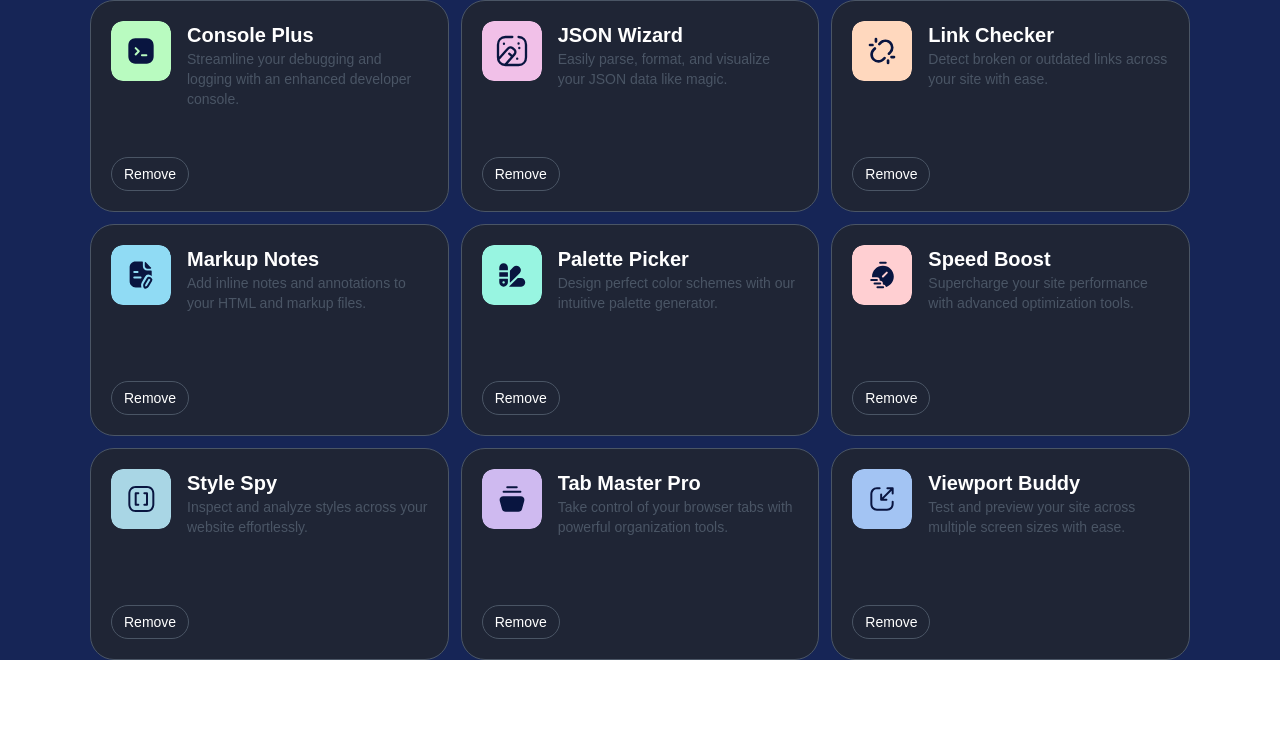
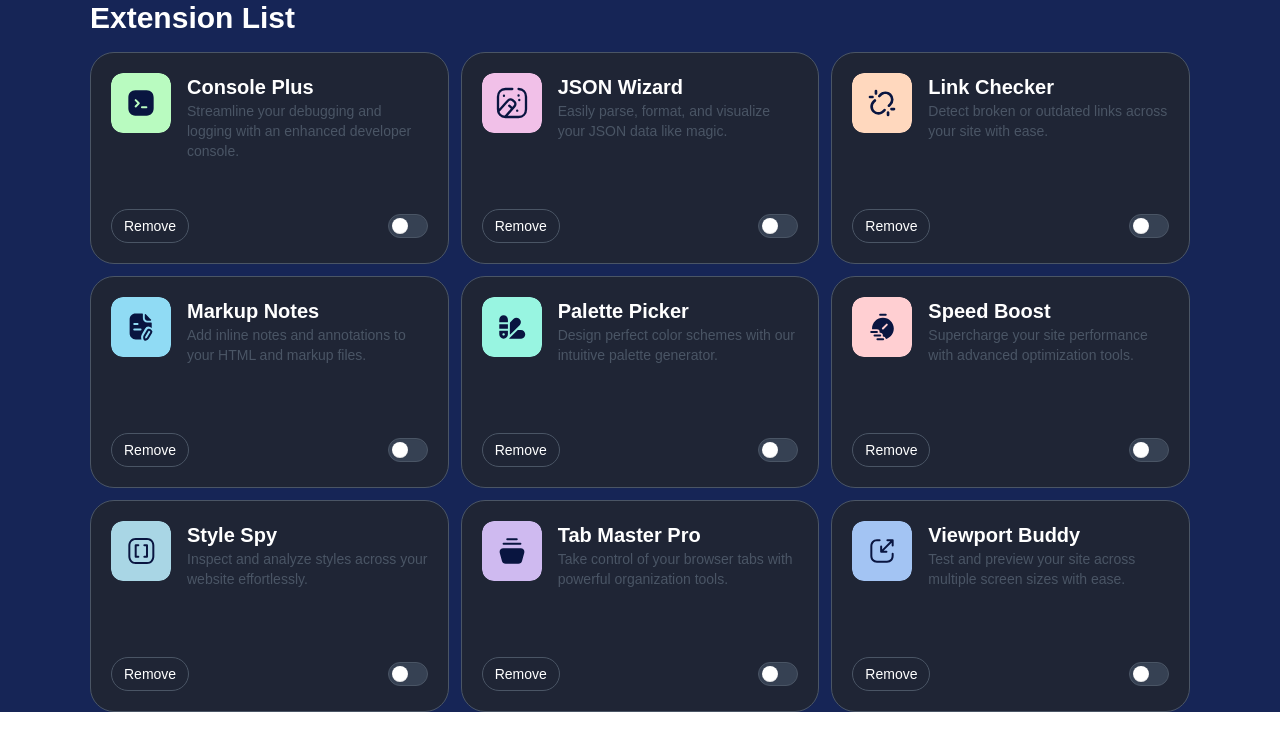
Before and after one commit to sazidhayatkhan/browser-extension-ui, a Next.js app: page / in a window 1280 px wide. Shown: the top 750 px of the page. Built offline with nearby package versions, Linux system fonts and the light colour scheme.

Commit message:
scrollbar hidden

```diff
--- a/package.json
+++ b/package.json
@@ -19,6 +19,7 @@
     "@types/node": "^20",
     "@types/react": "^19",
     "@types/react-dom": "^19",
+    "daisyui": "^5.0.50",
     "tailwindcss": "^4",
     "typescript": "^5"
   }
--- a/src/app/globals.css
+++ b/src/app/globals.css
@@ -1,4 +1,5 @@
 @import "tailwindcss";
+@plugin "daisyui";
 
 :root {
   --background: #ffffff;
@@ -30,6 +31,18 @@ body {
   margin: auto;
   overflow: hidden;
 }
+.toggle-unchecked::before {
+  background-color: white !important;
+}
+/* Firefox */
+* {
+  scrollbar-width: none; /* Hides scrollbar */
+}
+
+/* Chrome, Edge, Safari */
+*::-webkit-scrollbar {
+  display: none; /* Hides scrollbar */
+}
 
 @media (max-width: 786px) {
   ._container {
--- a/src/app/page.tsx
+++ b/src/app/page.tsx
@@ -1,7 +1,7 @@
 "use client";
-import Button from "@/components/ui/Button";
+import React from "react";
 import Card from "@/components/ui/Card";
-import React from "react";
+
 
 type Props = {};
 
@@ -57,6 +57,9 @@ const page = (props: Props) => {
   return (
     <div className="bg-blue-950">
       <div className="_container">
+        <div className="mb-4">
+          <h1 className="text-3xl font-bold text-white">Extension List</h1>
+        </div>
         <div className="grid grid-cols-1 md:grid-cols-3 gap-3">
           {cardData?.map((item: any, idx: any) => (
             <Card data={item} key={idx}/>
--- a/src/components/ui/Card.tsx
+++ b/src/components/ui/Card.tsx
@@ -1,16 +1,14 @@
-import React from 'react';
-import Image from 'next/image';
-import Button from './Button';
+import React, { useState } from "react";
+import Image from "next/image";
+import Button from "./Button";
 
 type CardProps = {
-  data?:any
+  data?: any;
   onRemove?: () => void;
 };
 
-const Card = ({
-  data,
-  onRemove,
-}: CardProps) => {
+const Card = ({ data, onRemove }: CardProps) => {
+  const [isChecked, setIsChecked] = useState(false);
   return (
     <div className="bg-[#1F2535] border border-gray-600 rounded-3xl p-5">
       <div className="flex justify-start items-start gap-4">
@@ -24,13 +22,25 @@ const Card = ({
         </div>
         <div className="min-h-[120px]">
           <h2 className="text-white font-semibold text-xl">{data?.title}</h2>
-          <p className="text-gray-600 text-sm line-clamp-4">{data?.description}</p>
+          <p className="text-gray-600 text-sm line-clamp-4">
+            {data?.description}
+          </p>
         </div>
       </div>
-      <div className="mt-4">
+      <div className="flex justify-between items-center mt-4">
         <Button variant="outlined" onClick={onRemove}>
           Remove
         </Button>
+        <div>
+          <input
+            type="checkbox"
+            checked={isChecked}
+            onChange={() => setIsChecked(!isChecked)}
+            className={`toggle border-gray-600 bg-gray-700 checked:border-orange-500 checked:bg-orange-400 checked:text-white ${
+              !isChecked ? "toggle-unchecked" : ""
+            }`}
+          />
+        </div>
       </div>
     </div>
   );
--- a/src/components/ui/Radio.tsx
+++ /dev/null
@@ -1,11 +0,0 @@
-import React from 'react'
-
-type Props = {}
-
-const Radio = (props: Props) => {
-  return (
-    <div>Radio</div>
-  )
-}
-
-export default Radio
```
Also changed, not shown: 1 other file (tests, documents, lock files or other folders).
